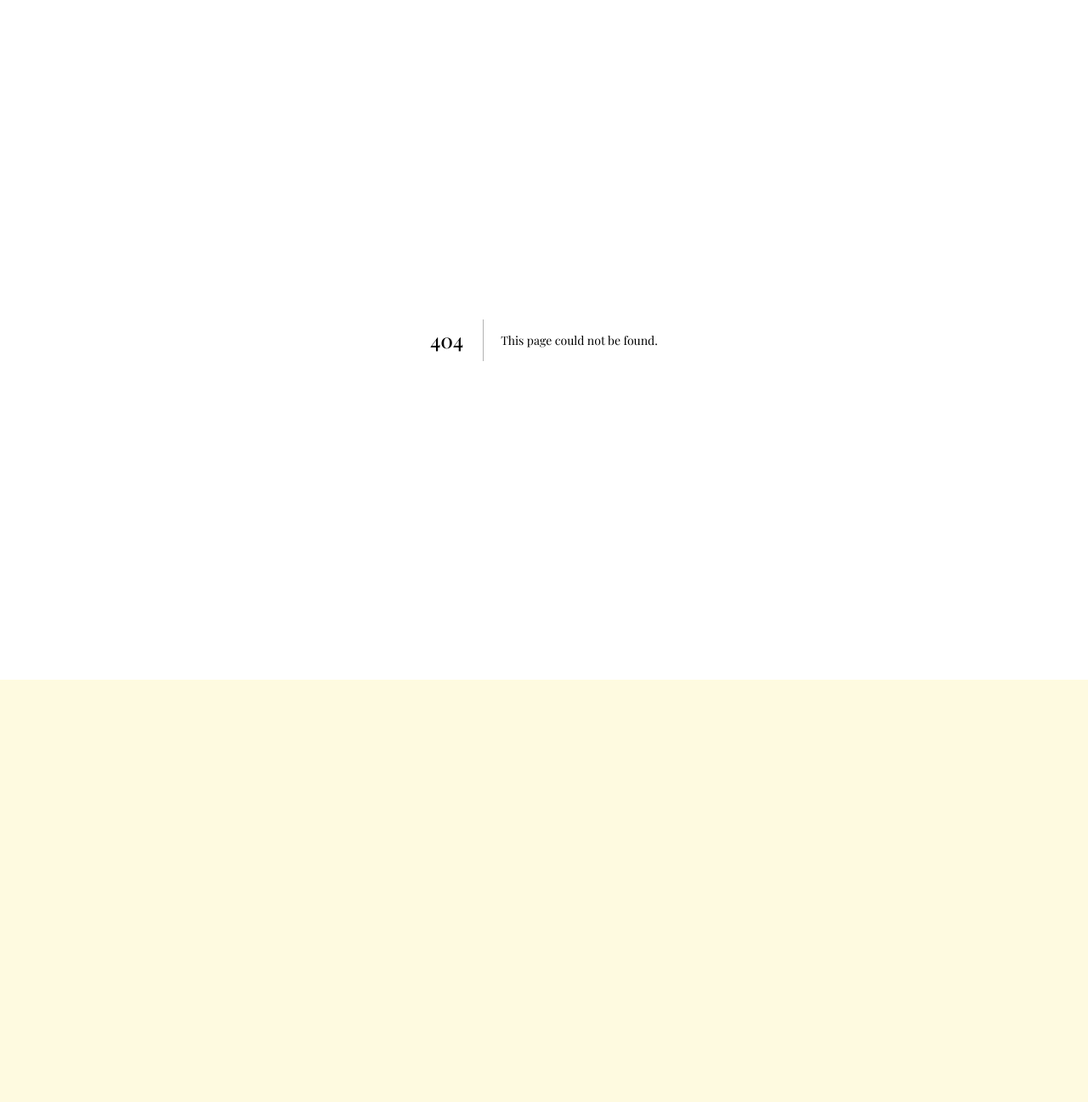
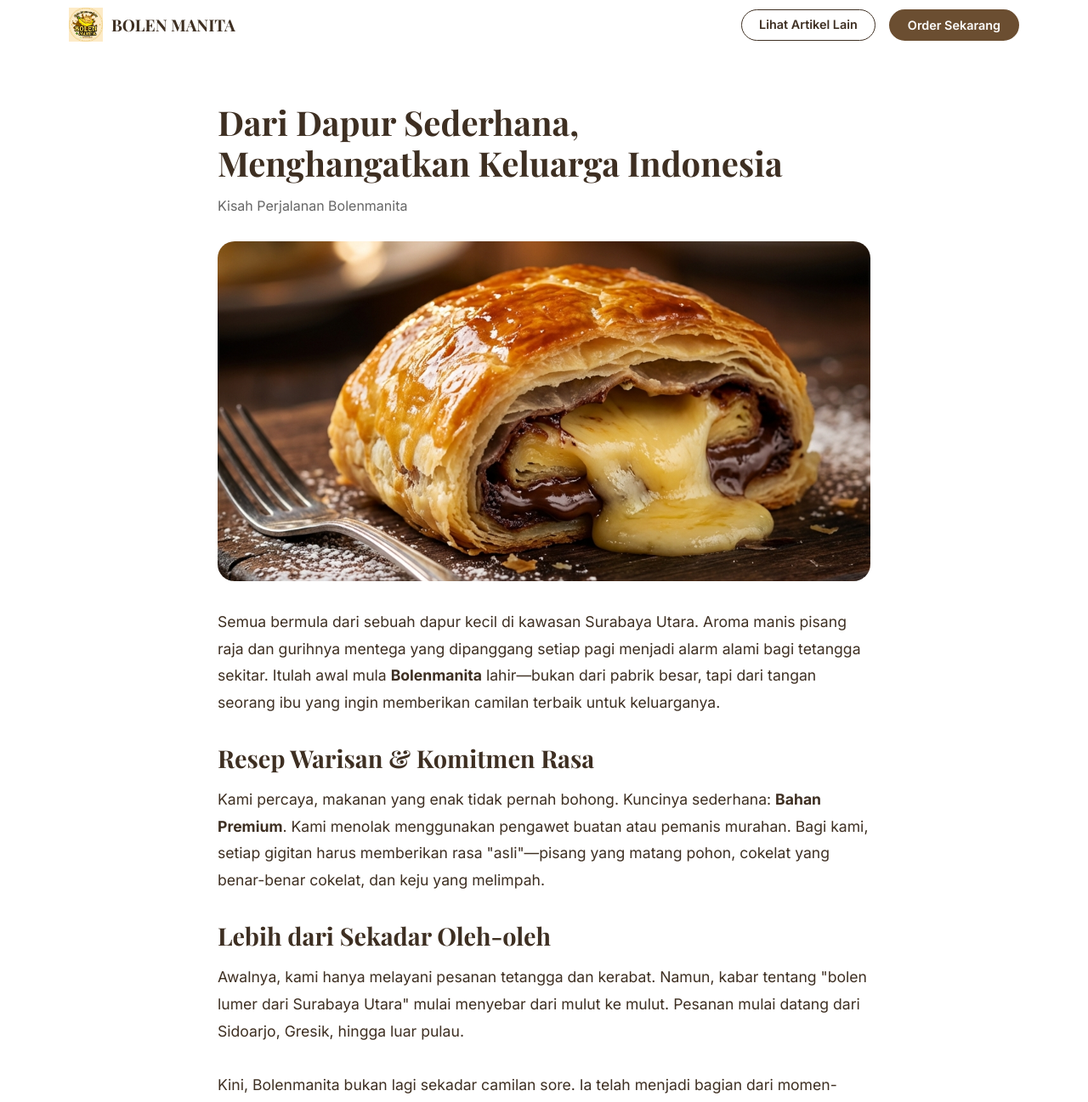
Before and after one commit to cahyoPermono/bolenmanita, a Next.js app: page /bolenmanita/artikel/cerita-kami in a window 1280 px wide. Before the commit this address had no page. Shown: the top 1297 px of the page at 85% size. Before the commit the page ends 800 px from the top, so only its background shows below. Built offline with nearby package versions, Linux system fonts and the light colour scheme; a web font is replaced by a local one.

Commit message:
feat: add 'Cerita Kami' story page, update sitemap, and link from homepage

```diff
--- /dev/null
+++ b/src/app/artikel/cerita-kami/page.js
@@ -0,0 +1,81 @@
+import Link from 'next/link';
+import Image from 'next/image';
+
+export const metadata = {
+  title: 'Cerita Bolenmanita: Dari Dapur Sederhana ke Seluruh Indonesia',
+  description: 'Inilah kisah perjalanan Bolenmanita. Berawal dari resep warisan di Surabaya Utara, kini melayani ribuan pelanggan dengan komitmen rasa dan kualitas.',
+  keywords: 'sejarah bolenmanita, tentang kami, profil usaha, umkm surabaya, bolen pisang premium',
+};
+
+export default function StoryPage() {
+  return (
+    <main>
+      <nav className="glass" style={{ position: 'fixed', width: '100%', zIndex: 100, padding: '0.5rem 0' }}>
+        <div className="container" style={{ display: 'flex', justifyContent: 'space-between', alignItems: 'center' }}>
+           <Link href="/" style={{ display: 'flex', alignItems: 'center', gap: '10px' }}>
+              <div style={{ width: '40px', height: '40px', position: 'relative' }}>
+                <Image src="/bolenmanita/images/logo.png" alt="Bolen Manita Logo" fill style={{ objectFit: 'contain' }} />
+              </div>
+              <div style={{ fontWeight: 'bold', fontSize: '1.2rem', fontFamily: 'var(--font-heading)', color: 'var(--color-text-main)' }}>
+                BOLEN MANITA
+              </div>
+            </Link>
+             <div style={{ display: 'flex', gap: '1rem' }}>
+                <Link href="/artikel" className="btn" style={{ fontSize: '0.9rem', padding: '8px 20px', background: 'transparent', color: 'var(--color-text-main)', border: '1px solid currentColor' }}>
+                  Lihat Artikel Lain
+                </Link>
+                <Link href="/" className="btn" style={{ fontSize: '0.9rem', padding: '8px 20px' }}>
+                  Order Sekarang
+                </Link>
+            </div>
+        </div>
+      </nav>
+
+      <section className="section" style={{ paddingTop: '120px', minHeight: '100vh', background: 'white' }}>
+        <div className="container" style={{ maxWidth: '800px' }}>
+           <h1 style={{ fontSize: '2.5rem', marginBottom: '1rem', lineHeight: '1.2' }}>Dari Dapur Sederhana, <br/>Menghangatkan Keluarga Indonesia</h1>
+           <p style={{ color: '#666', marginBottom: '2rem' }}>Kisah Perjalanan Bolenmanita</p>
+
+           <div style={{ position: 'relative', width: '100%', height: '400px', borderRadius: '20px', overflow: 'hidden', marginBottom: '2rem' }}>
+              <Image src="/bolenmanita/images/bolen-premium-cokju.png" alt="Produksi Bolenmanita" fill style={{ objectFit: 'cover' }} />
+           </div>
+
+           <div className="article-content" style={{ fontSize: '1.1rem', lineHeight: '1.8', color: 'var(--color-text-main)' }}>
+              <p className="mb-4">
+                Semua bermula dari sebuah dapur kecil di kawasan Surabaya Utara. Aroma manis pisang raja dan gurihnya mentega yang dipanggang setiap pagi menjadi alarm alami bagi tetangga sekitar. Itulah awal mula <strong>Bolenmanita</strong> lahir—bukan dari pabrik besar, tapi dari tangan seorang ibu yang ingin memberikan camilan terbaik untuk keluarganya.
+              </p>
+
+              <h2 style={{ fontSize: '1.8rem', marginTop: '2rem', marginBottom: '1rem' }}>Resep Warisan & Komitmen Rasa</h2>
+              <p className="mb-4">
+                Kami percaya, makanan yang enak tidak pernah bohong. Kuncinya sederhana: <strong>Bahan Premium</strong>. Kami menolak menggunakan pengawet buatan atau pemanis murahan. Bagi kami, setiap gigitan harus memberikan rasa "asli"—pisang yang matang pohon, cokelat yang benar-benar cokelat, dan keju yang melimpah.
+              </p>
+
+              <h2 style={{ fontSize: '1.8rem', marginTop: '2rem', marginBottom: '1rem' }}>Lebih dari Sekadar Oleh-oleh</h2>
+              <p className="mb-4">
+                Awalnya, kami hanya melayani pesanan tetangga dan kerabat. Namun, kabar tentang "bolen lumer dari Surabaya Utara" mulai menyebar dari mulut ke mulut. Pesanan mulai datang dari Sidoarjo, Gresik, hingga luar pulau.
+              </p>
+              <p className="mb-4">
+                Kini, Bolenmanita bukan lagi sekadar camilan sore. Ia telah menjadi bagian dari momen-momen istimewa Anda: hantaran lamaran, oleh-oleh mudik, hingga teman meeting di kantor.
+              </p>
+
+              <h2 style={{ fontSize: '1.8rem', marginTop: '2rem', marginBottom: '1rem' }}>Mimpi Kami: Melayani Indonesia</h2>
+              <p className="mb-4">
+                Meskipun kami tumbuh, satu hal yang tidak berubah: <strong>Kehangatan</strong>. Kami ingin setiap kotak yang Anda terima rasanya sama seperti saat pertama kali kami membuatnya di dapur kecil kami. Dengan dukungan ekspedisi modern, kini Bolenmanita siap dikirim ke seluruh penjuru Indonesia.
+              </p>
+
+              <div style={{ background: 'var(--color-background)', padding: '2rem', borderRadius: '20px', marginTop: '3rem', textAlign: 'center' }}>
+                 <p className="mb-4">Terima kasih telah menjadi bagian dari perjalanan kami.</p>
+                 <a href="/" className="btn">Pesan Kehangatan Sekarang</a>
+              </div>
+           </div>
+        </div>
+      </section>
+
+       <footer style={{ backgroundColor: 'var(--color-accent)', color: 'white', padding: '2rem 0', marginTop: '0' }}>
+         <div className="container text-center">
+            <p style={{ fontSize: '0.9rem', opacity: 0.8 }}>&copy; {new Date().getFullYear()} Bolen Manita. Surabaya Utara.</p>
+         </div>
+      </footer>
+    </main>
+  );
+}
--- a/src/app/page.js
+++ b/src/app/page.js
@@ -93,7 +93,7 @@ export default function Home() {
                 Setiap kotak Bolenmanita dibuat teknik pemanggangan sempurna dan bahan premium pilihan. Kini, kami bangga dapat mengirimkan cita rasa otentik ini ke seluruh penjuru Nusantara.
               </p>
               <div style={{ marginTop: '2rem' }}>
-                <a href="/artikel" style={{ color: 'var(--color-accent)', fontWeight: 'bold', textDecoration: 'underline' }}>Baca Cerita Lengkap &rarr;</a>
+                <Link href="/artikel/cerita-kami" style={{ color: 'var(--color-accent)', fontWeight: 'bold', textDecoration: 'underline' }}>Baca Cerita Lengkap &rarr;</Link>
               </div>
            </div>
            <div className="fade-in-up" style={{ position: 'relative', height: '400px', borderRadius: '20px', overflow: 'hidden', boxShadow: 'var(--shadow-lg)' }}>
--- a/src/app/sitemap.js
+++ b/src/app/sitemap.js
@@ -26,5 +26,11 @@ export default function sitemap() {
       changeFrequency: 'monthly',
       priority: 0.7,
     },
+    {
+      url: 'https://cahyoPermono.github.io/bolenmanita/artikel/cerita-kami',
+      lastModified: new Date(),
+      changeFrequency: 'monthly',
+      priority: 0.8,
+    },
   ]
 }
```
